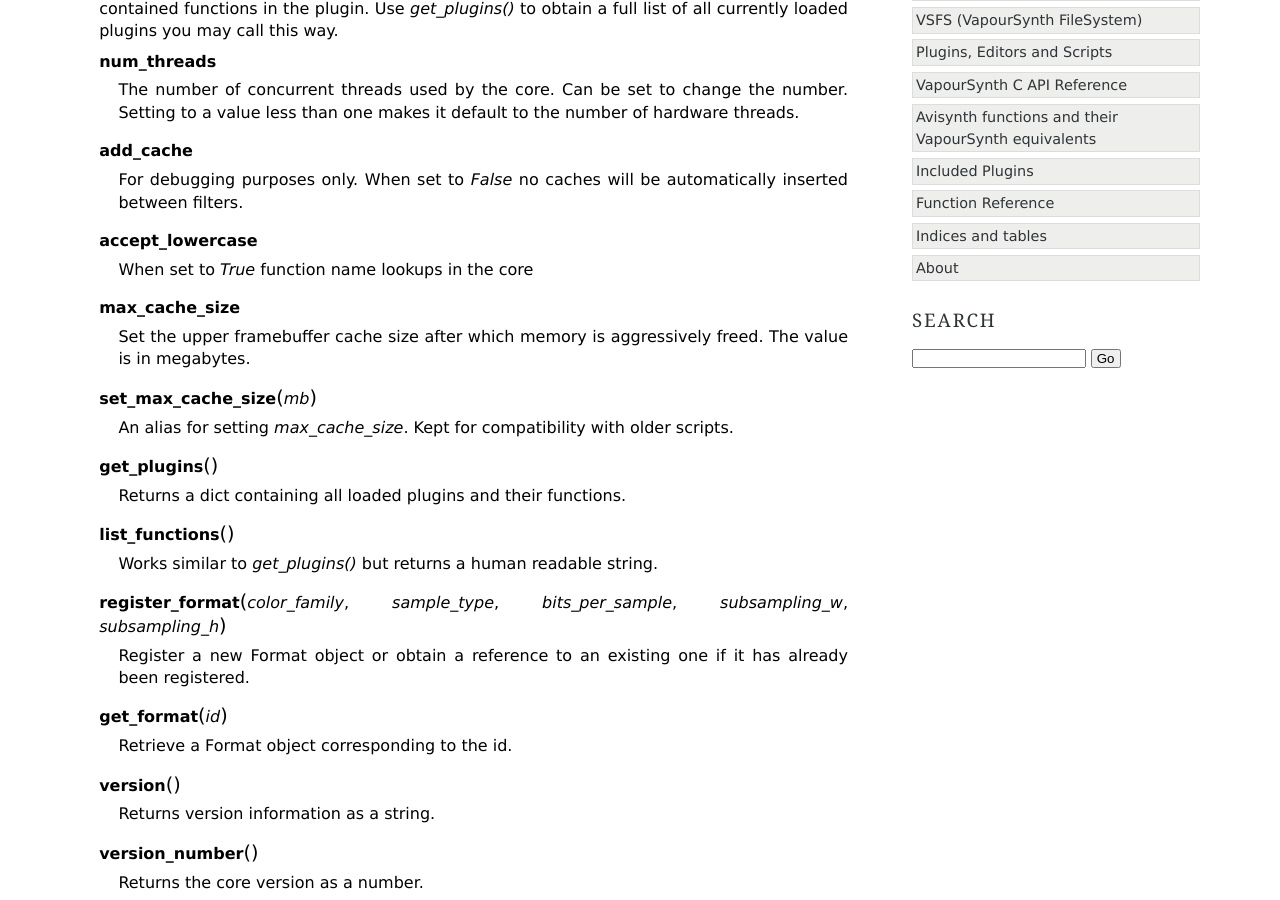
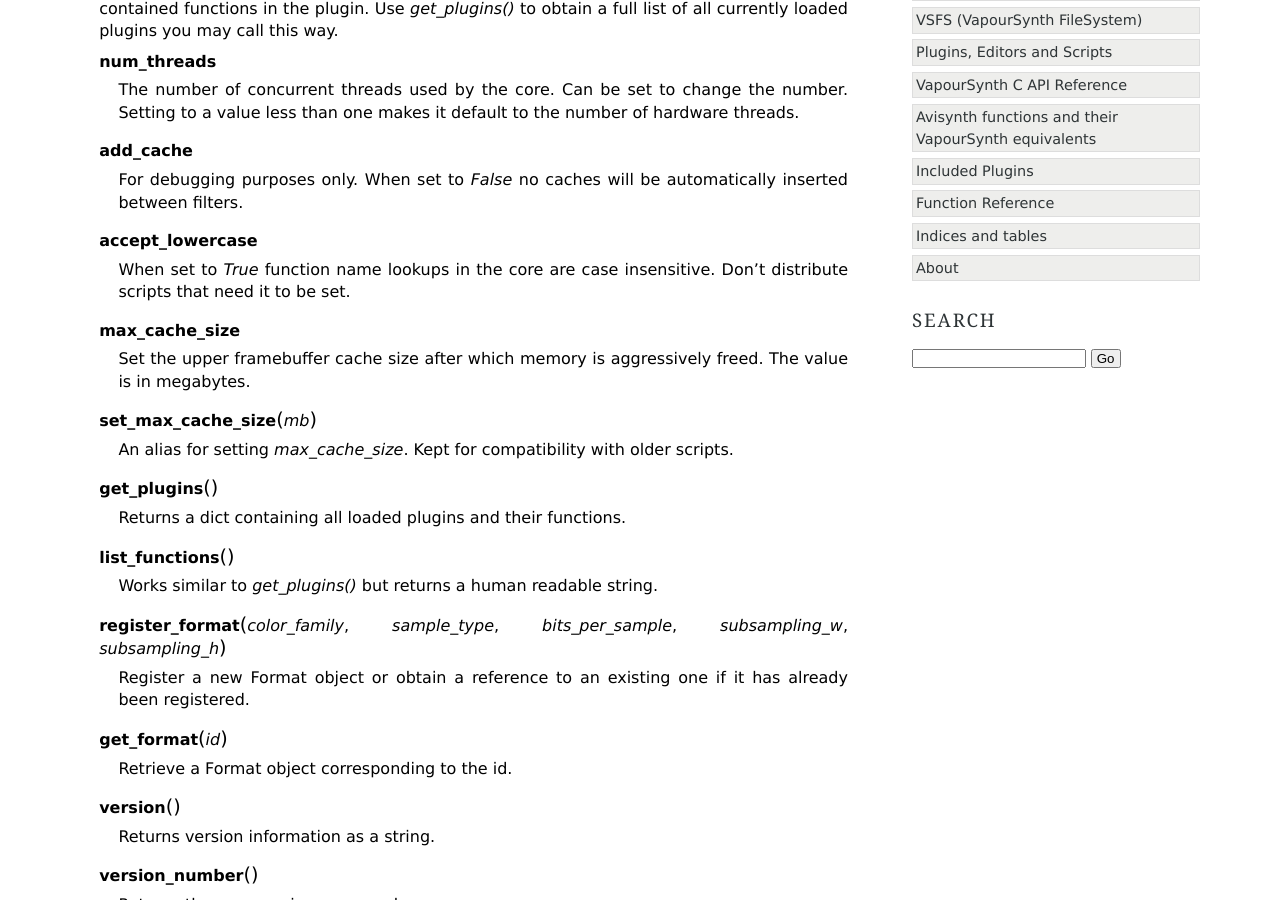
Before and after one commit to vapoursynth/vapoursynth, a Sphinx documentation site: the page built from doc/pythonreference.rst, in a window 1280 px wide and 900 px high, scrolled down 767 px. Built offline with Sphinx 7.4.7, drawn with Linux system fonts in a browser that asks for light colours; formulas are drawn with MathJax 3.

Commit message:
Finish sentence

```diff
--- a/doc/pythonreference.rst
+++ b/doc/pythonreference.rst
@@ -47,7 +47,7 @@ Classes and Functions
 
    .. py:attribute:: accept_lowercase
 
-      When set to *True* function name lookups in the core
+      When set to *True* function name lookups in the core are case insensitive. Don't distribute scripts that need it to be set.
 
    .. py:attribute:: max_cache_size
 
```
